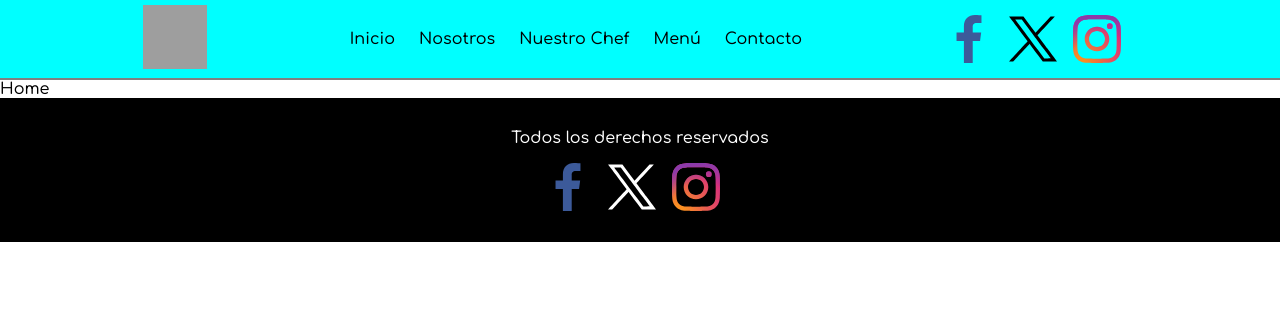
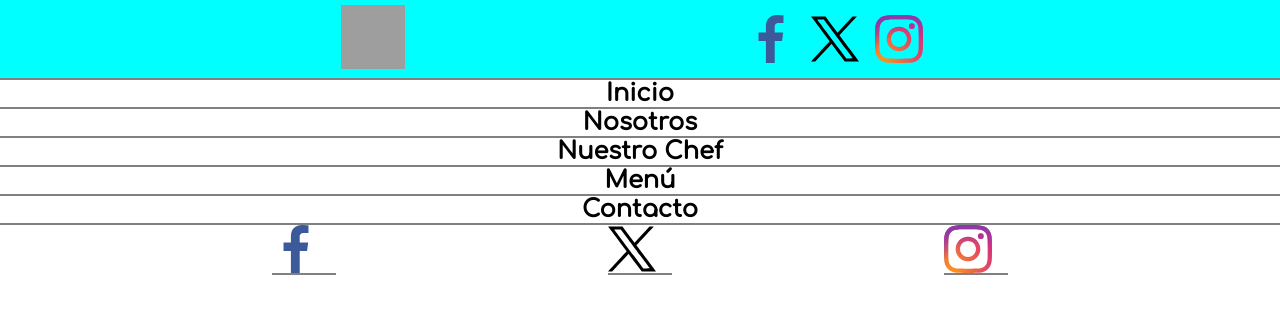
Before and after one commit to edsoncuno/my-panaderia, a React (Vite) app: page / in a window 1280 px wide. Shown: the top 314 px of the page. Built offline with nearby package versions, Linux system fonts and the light colour scheme; grey boxes are pictures that could not be loaded.

Commit message:
avance del header

```diff
--- a/src/components/header/index.jsx
+++ b/src/components/header/index.jsx
@@ -1,7 +1,5 @@
 import style from "./index.module.css";
 import logo from "/logos/logo.png";
-
-import SocialNetworks from "./../social-networks";
 
 export default function App() {
   const logos = [
@@ -19,9 +17,18 @@ export default function App() {
   ];
 
   const list = enlaces.map((item, index) => (
-    <a key={"id-" + index} href={item.href}>
-      {item.label}
-    </a>
+    <li key={"id-nav-ul-li" + index}>
+      <a href={item.href}>{item.label}</a>
+    </li>
+  ));
+
+  const listLogos = logos.map((item, index) => (
+    <Logo
+      key={"id-nav-ul-li-ul-li-" + index}
+      url={item.url}
+      href={item.href}
+      size={"3rem"}
+    />
   ));
 
   return (
@@ -29,10 +36,34 @@ export default function App() {
       <a href="#section-inicio">
         <img src={logo} alt="logo" className={style.logo} />
       </a>
-      <nav>{list}</nav>
-      <div>
-        <SocialNetworks logos={logos} size={"3rem"} />
-      </div>
+      <nav>
+        <ul>{list}
+        <ul className={style.socialNetworks}>{listLogos}</ul>
+        </ul>
+      </nav>
+      <div className={style.bars} />
+      <ul className={style.socialNetworks}>{listLogos}</ul>
     </header>
   );
 }
+
+function Logo(props) {
+  return (
+    <li>
+      <a
+        href={props.href}
+        target="_blank"
+        rel="noopener noreferrer"
+        className={style.logo}
+        style={{
+          backgroundImage: `url(${props.url})`,
+          backgroundPosition: "center",
+          backgroundSize: "100% 100%",
+          backgroundRepeat: "no-repeat",
+          minWidth: `${props.size}`,
+          minHeight: `${props.size}`,
+        }}
+      />
+    </li>
+  );
+}
--- a/src/components/header/index.module.css
+++ b/src/components/header/index.module.css
@@ -2,13 +2,16 @@ header {
   position: fixed;
   top: 0;
   left: 0;
+
   width: 100%;
   height: var(--header-height);
+
+  border-bottom: 2px solid grey;
+  background-color: white;
+
   display: flex;
   align-items: center;
   justify-content: space-evenly;
-  border-bottom: 2px solid grey;
-  background-color: transparent;
 }
 
 header a .logo {
@@ -17,29 +20,78 @@ header a .logo {
 }
 
 header nav {
-  display: flex;
-  flex-direction: row;
+  position: absolute;
+  top: var(--header-height);
+  left: -100%;
+  width: 100%;
+  height: 12rem;
+  background-color: white;
+
+  transition: left 0.3s;
 }
 
-header nav a {
-  text-decoration: none;
-  color: black;
-  transition: color 0.3s ease;
-  margin-right: 1.5rem;
+header .navOpen {
+  left: 0;
 }
 
-header nav a:last-child {
-  margin-right: 0;
+header nav ul {
+  list-style-type: none;
 }
 
-header nav a:hover {
-  color: goldenrod;
+header nav ul li {
+  border-bottom: 2px solid grey;
+}
+
+header nav ul li a {
+  font-size: 1.5rem;
+  text-decoration: none;
+  font-weight: bold;
+  display: block;
+  text-align: center;
+  color: black;
+  transition: all 0.3s ease;
+}
+
+header nav ul li a:hover {
+  color: gray;
+}
+
+header .bars {
+  width: 3rem;
+  height: 3rem;
+  background-image: url("./../../../public/bars-black.svg");
+  background-repeat: no-repeat;
+  background-size: cover;
+  background-position: center;
+}
+
+/* SOCIAL NETWORKING*/
+.socialNetworks {
+  display: none;
+  flex-direction: row;
+  justify-content: space-evenly;
+  list-style: none;
+}
+
+.socialNetworks li a {
+  min-width: 1rem;
+  min-height: 1rem;
+  transition: opacity 0.3s ease;
+  display: block;
+  margin-right: 1rem;
+}
+
+.socialNetworks li a:hover {
+  opacity: 0.7;
 }
 
 @media (min-width: 320px) {
   /* mobile */
   header {
     background-color: red;
+  }
+  header nav {
+    left: 0;
   }
 }
 
@@ -69,6 +121,12 @@ header nav a:hover {
   header {
     background: orange;
   }
+  header .bars {
+    display: none;
+  }
+  header .socialNetworks {
+    display: flex;
+  }
 }
 
 @media (min-width: 1200px) {
```
